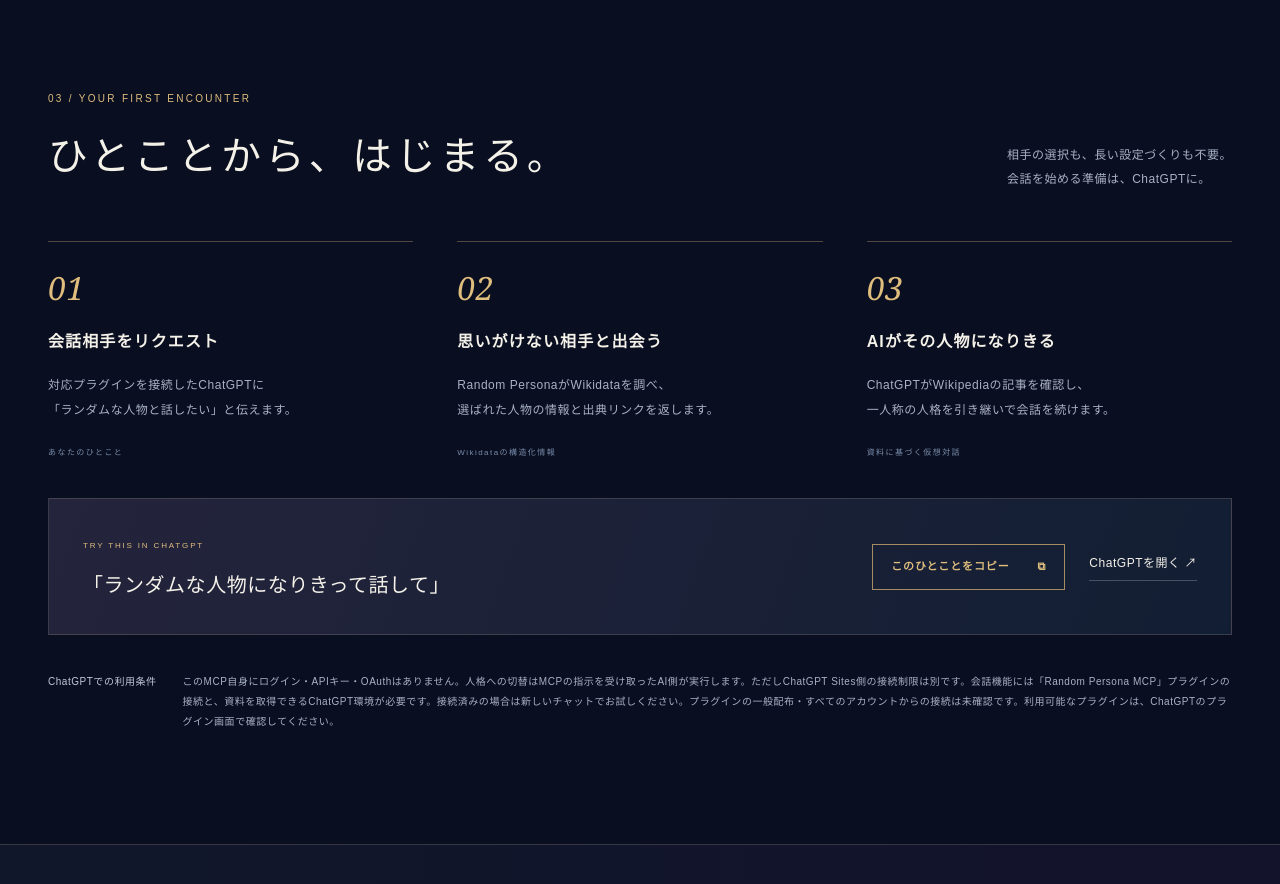
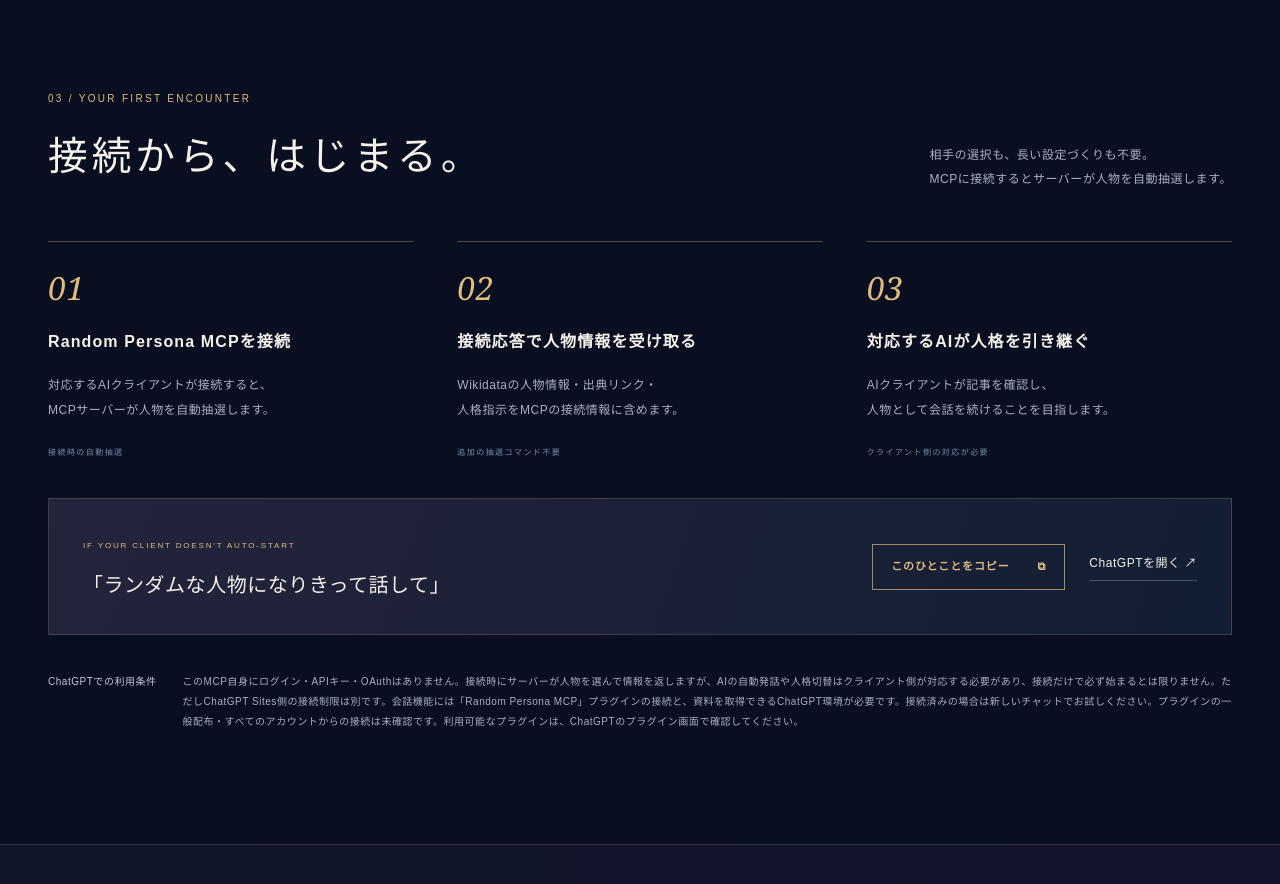
Before and after one commit to Unjuno/wikidata-random-persona-mcp, a website: page public/index.html in a window 1280 px wide. Shown: the part 2380-3264 px from the top of the page. Drawn offline with Linux system fonts and the light colour scheme.

Commit message:
docs: show connection-time draw and truthful host requirements on landing page

```diff
--- a/public/index.html
+++ b/public/index.html
@@ -70,15 +70,15 @@
   <p class="section-note wrap">ジャンルは世界観の紹介です。対象はWikidataで分類と日本語または英語のWikipedia参照リンクを確認できる人物・キャラクターに限られます。すべての作品・登場人物を網羅するものではありません。</p>
 </section>
 <section class="how section wrap" id="how" aria-labelledby="how-title">
-  <div class="section-heading"><div><p class="eyebrow gold">03 / YOUR FIRST ENCOUNTER</p><h2 id="how-title">ひとことから、はじまる。</h2></div><p class="small-copy">相手の選択も、長い設定づくりも不要。<br>会話を始める準備は、ChatGPTに。</p></div>
+  <div class="section-heading"><div><p class="eyebrow gold">03 / YOUR FIRST ENCOUNTER</p><h2 id="how-title">接続から、はじまる。</h2></div><p class="small-copy">相手の選択も、長い設定づくりも不要。<br>MCPに接続するとサーバーが人物を自動抽選します。</p></div>
   <ol class="steps">
-    <li><span class="step-number">01</span><h3>会話相手をリクエスト</h3><p>対応プラグインを接続したChatGPTに<br>「ランダムな人物と話したい」と伝えます。</p><span class="step-tag">あなたのひとこと</span></li>
-    <li><span class="step-number">02</span><h3>思いがけない相手と出会う</h3><p>Random PersonaがWikidataを調べ、<br>選ばれた人物の情報と出典リンクを返します。</p><span class="step-tag">Wikidataの構造化情報</span></li>
-    <li><span class="step-number">03</span><h3>AIがその人物になりきる</h3><p>ChatGPTがWikipediaの記事を確認し、<br>一人称の人格を引き継いで会話を続けます。</p><span class="step-tag">資料に基づく仮想対話</span></li>
+    <li><span class="step-number">01</span><h3>Random Persona MCPを接続</h3><p>対応するAIクライアントが接続すると、<br>MCPサーバーが人物を自動抽選します。</p><span class="step-tag">接続時の自動抽選</span></li>
+    <li><span class="step-number">02</span><h3>接続応答で人物情報を受け取る</h3><p>Wikidataの人物情報・出典リンク・<br>人格指示をMCPの接続情報に含めます。</p><span class="step-tag">追加の抽選コマンド不要</span></li>
+    <li><span class="step-number">03</span><h3>対応するAIが人格を引き継ぐ</h3><p>AIクライアントが記事を確認し、<br>人物として会話を続けることを目指します。</p><span class="step-tag">クライアント側の対応が必要</span></li>
   </ol>
-  <div class="start-panel"><div><span class="eyebrow">TRY THIS IN CHATGPT</span><p>「ランダムな人物になりきって話して」</p></div><button class="button outline" id="copy-prompt" type="button">このひとことをコピー <span aria-hidden="true">⧉</span></button><a class="text-link" href="https://chatgpt.com/" target="_blank" rel="noopener noreferrer">ChatGPTを開く ↗</a></div>
+  <div class="start-panel"><div><span class="eyebrow">IF YOUR CLIENT DOESN'T AUTO-START</span><p>「ランダムな人物になりきって話して」</p></div><button class="button outline" id="copy-prompt" type="button">このひとことをコピー <span aria-hidden="true">⧉</span></button><a class="text-link" href="https://chatgpt.com/" target="_blank" rel="noopener noreferrer">ChatGPTを開く ↗</a></div>
   <p id="copy-status" role="status" aria-live="polite" class="copy-status"></p>
-  <div class="connection-note"><strong>ChatGPTでの利用条件</strong><p>このMCP自身にログイン・APIキー・OAuthはありません。人格への切替はMCPの指示を受け取ったAI側が実行します。ただしChatGPT Sites側の接続制限は別です。会話機能には「Random Persona MCP」プラグインの接続と、資料を取得できるChatGPT環境が必要です。接続済みの場合は新しいチャットでお試しください。プラグインの一般配布・すべてのアカウントからの接続は未確認です。利用可能なプラグインは、ChatGPTのプラグイン画面で確認してください。</p></div>
+  <div class="connection-note"><strong>ChatGPTでの利用条件</strong><p>このMCP自身にログイン・APIキー・OAuthはありません。接続時にサーバーが人物を選んで情報を返しますが、AIの自動発話や人格切替はクライアント側が対応する必要があり、接続だけで必ず始まるとは限りません。ただしChatGPT Sites側の接続制限は別です。会話機能には「Random Persona MCP」プラグインの接続と、資料を取得できるChatGPT環境が必要です。接続済みの場合は新しいチャットでお試しください。プラグインの一般配布・すべてのアカウントからの接続は未確認です。利用可能なプラグインは、ChatGPTのプラグイン画面で確認してください。</p></div>
 </section>
 <section class="trust section" id="trust" aria-labelledby="trust-title"><div class="wrap trust-grid"><div><p class="eyebrow gold">04 / GROUNDED IN SOURCES</p><h2 id="trust-title">出会いには、<br>確かな手がかりを。</h2><p class="body-copy">想像を楽しむために、<br>情報の出どころと、創作の境界を大切に。</p></div><dl class="trust-list"><div><dt>公開された知識を、入口に。</dt><dd>人物の識別と分類にはWikidataを使用。日本語のWikipediaを優先し、必要に応じて英語の記事を案内します。記事を読むのは利用側のChatGPTです。</dd></div><div><dt>本人の発言でも、公式の物語でもありません。</dt><dd>会話はAIによるシミュレーションです。実在人物の確認できる事実と解釈、架空キャラクターの原作設定と創作的な補完を区別します。資料を読めない場合は、そのことを伝えます。</dd></div><div><dt>ランダム性と、情報の鮮度を正直に。</dt><dd>分類別の限定範囲から候補を選ぶため、Wikidata全件に対する一様抽選ではありません。通信障害などで承認済みカタログを使った場合は、代替取得であることを返却結果に明示します。</dd></div></dl></div></section>
 <section class="faq section wrap" id="faq" aria-labelledby="faq-title"><div class="section-heading"><div><p class="eyebrow gold">05 / GOOD TO KNOW</p><h2 id="faq-title">よくある質問</h2></div><span class="subtle">出会う、その前に。</span></div>
```
